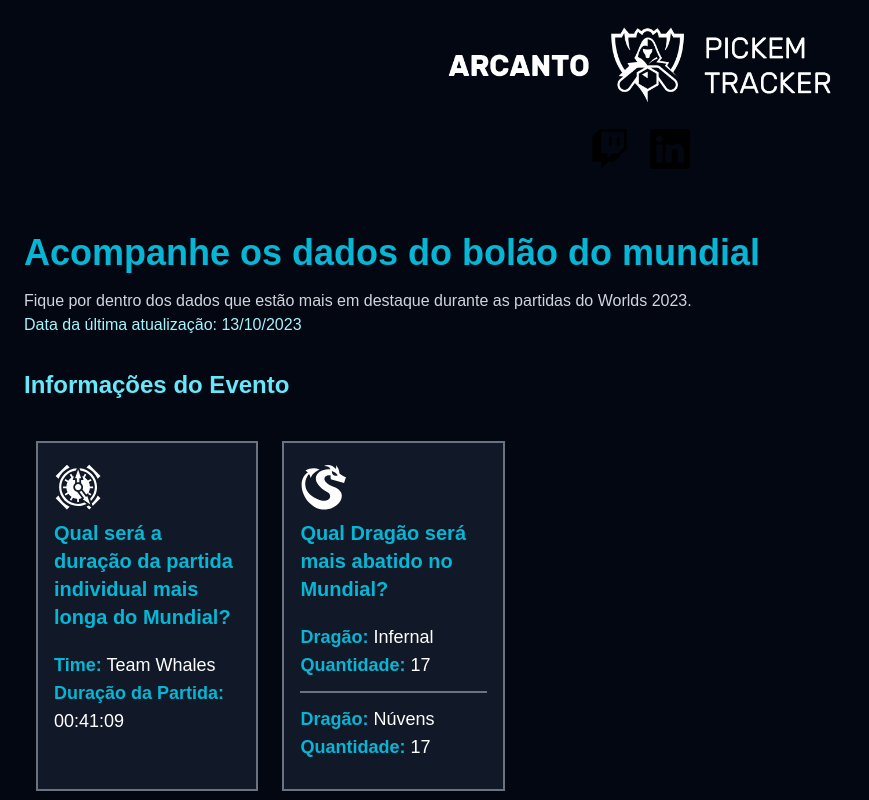
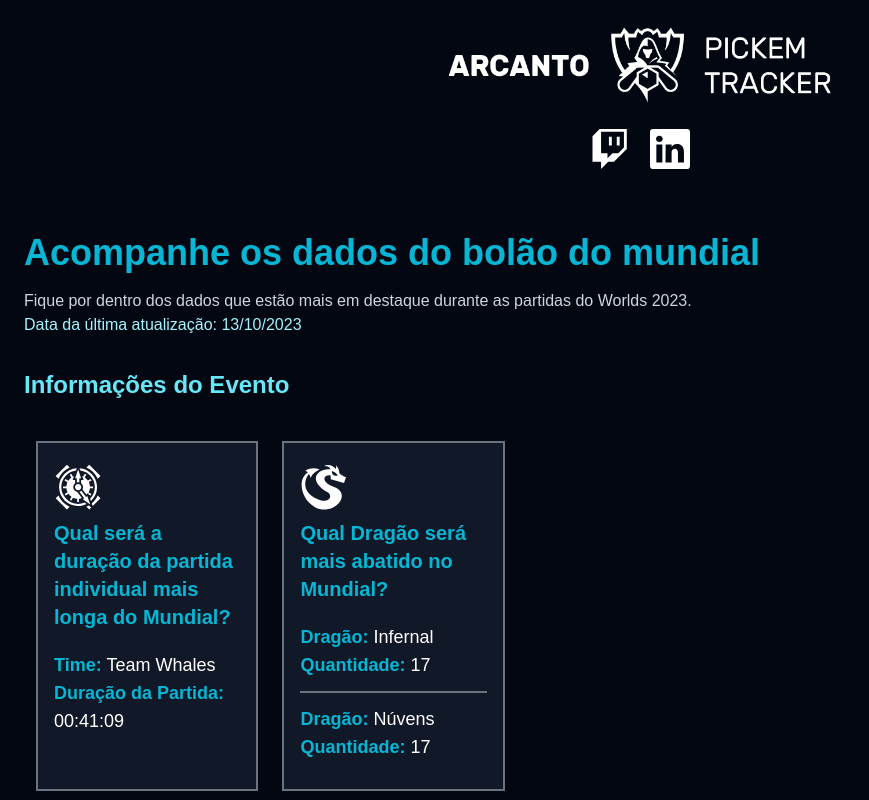
Before and after one commit to imfarias/pickem-tracker, a Next.js app: page / in a window 1280 px wide. Shown: the top 800 px of the page, without its empty margins (0-869 px from the left). Built offline with nearby package versions, Linux system fonts and the light colour scheme; a web font is replaced by a local one.

Commit message:
update data

```diff
--- a/src/app/page.tsx
+++ b/src/app/page.tsx
@@ -109,10 +109,10 @@
 
                     <div className="flex justify-center gap-5">
                         <a href="https://www.twitch.tv/arcanto" target="_blank">
-                            <BsTwitch className="w-10 h-10 hover:text-cyan-500 transition-all"/>
+                            <BsTwitch className="w-10 h-10 text-white hover:text-cyan-500 transition-all"/>
                         </a>
                         <a href="https://www.linkedin.com/in/viniciusfbastos/" target="_blank">
-                            <BsLinkedin className="w-10 h-10 hover:text-cyan-500 transition-all"/>
+                            <BsLinkedin className="w-10 h-10 text-white hover:text-cyan-500 transition-all"/>
                         </a>
                     </div>
 
```
